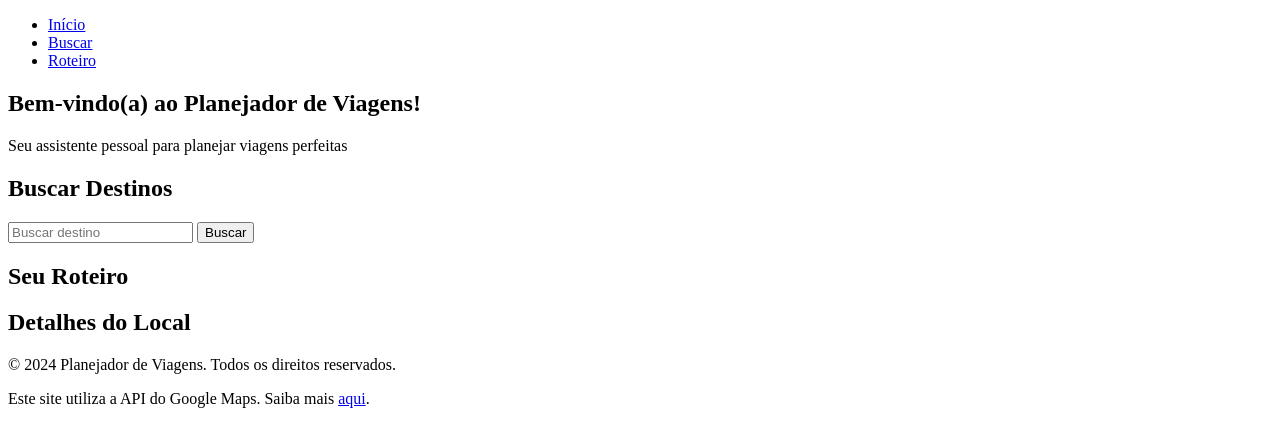
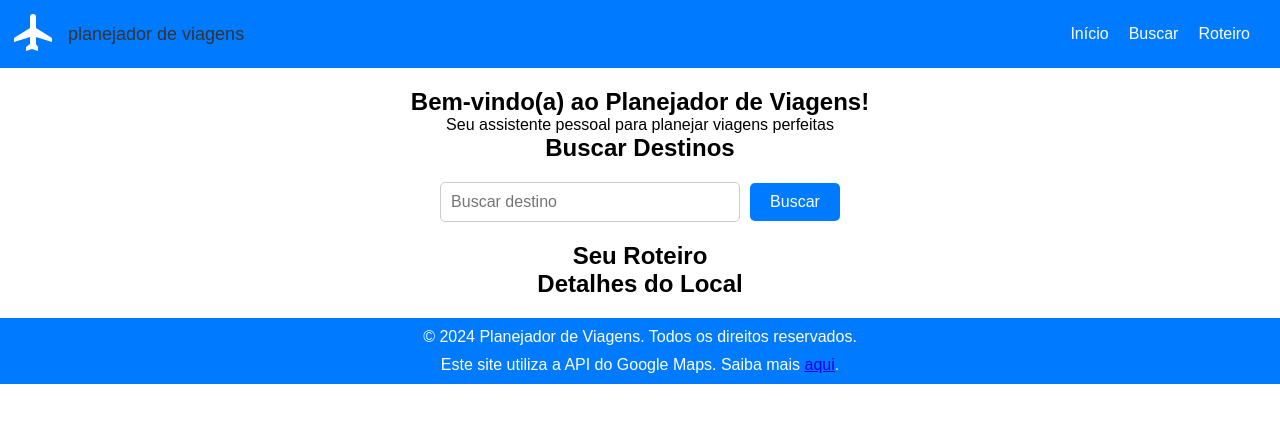
Before and after one commit to GiCCastro/planejador-de-viagens, a plain HTML site: page index.html in a window 1280 px wide. Drawn offline with Linux system fonts and the light colour scheme; some packages are replaced by stand-ins of ours.

Commit message:
Reorganizar HTML e CSS: adicionar classes para melhor estrutura e estilização

```diff
--- /dev/null
+++ b/css/styles.css
@@ -0,0 +1,136 @@
+* {
+    font-family: Arial, Helvetica, sans-serif;
+    margin: 0;
+    padding: 0;
+    box-sizing: border-box;
+}
+
+.header {
+    background-color: #007BFF;
+    padding: 10px;
+    color: white;
+}
+.nav {
+    display: flex;
+    justify-content: space-between;
+    align-items: center;
+}
+
+.nav__image {
+    display: flex;
+    align-items: center;
+    gap: 10px;
+}
+
+.nav__image p {
+    margin: 0;
+    font-size: 18px;
+    color: #333;
+}
+
+.nav__image:hover svg {
+    transform: scale(1.1);
+}
+
+.nav__image:hover p {
+    color: #007BFF;
+}
+
+.nav__list {
+    list-style: none;
+    padding: 0;
+    display: flex;
+    gap: 20px;
+    margin-right: 20px;
+}
+
+.nav__item {
+    display: inline;
+}
+
+.nav__link {
+    text-decoration: none;
+    padding: 5px 0;
+    color: white;
+    position: relative;
+}
+
+.nav__link::after {
+    content: '';
+    position: absolute;
+    bottom: -1px;
+    left: 0;
+    width: 0;
+    height: 2px;
+    background-color: #ffcc00;
+    transition: width 0.3s ease;
+    opacity: 0;
+}
+
+.nav__link:hover::after {
+    width: 100%;
+    opacity: 1;
+}
+
+.main {
+    padding: 20px;
+    display: flex;
+    /* justify-content: center; */
+    flex-direction: column;
+    align-items: center;
+}
+
+.section__description,
+.search__title{
+    text-align: center;
+}
+
+/* Estilo para o campo de busca */
+.search__input {
+    width: 300px;
+    padding: 10px;
+    border: 1px solid #ccc;
+    border-radius: 5px;
+    font-size: 16px;
+}
+
+/* Estilo para o botão de busca */
+.search__button {
+    padding: 10px 20px;
+    background-color: #007BFF;
+    color: white;
+    border: none;
+    border-radius: 5px;
+    cursor: pointer;
+    font-size: 16px;
+    margin-left: 10px;
+}
+
+/* Efeito de hover para o botão de busca */
+.search__button:hover {
+    background-color: #0056b3;
+}
+
+/* Estilo para o container do campo de busca e do botão */
+.search__container {
+    display: flex;
+    align-items: center;
+    justify-content: center;
+    margin: 20px 0;
+}
+
+
+.map {
+    height: 400px;
+    width: 100%;
+}
+
+.footer {
+    display: flex;
+    text-align: center;
+    flex-direction: column;
+    gap: 10px;
+    padding: 10px;
+    background-color: #007BFF;
+    color: white;
+}
--- a/index.html
+++ b/index.html
@@ -3,42 +3,56 @@
 <head>
     <meta charset="UTF-8">
     <meta name="viewport" content="width=device-width, initial-scale=1.0">
+    <link rel="stylesheet" href="css/styles.css">
+    <link rel="stylesheet" href="https://cdnjs.cloudflare.com/ajax/libs/font-awesome/6.0.0-beta3/css/all.min.css">
     <title>Planejador de Viagens</title>
 </head>
 <body>
-    <header>
-        <nav>
-            <ul>
-                <li><a href="#">Início</a></li>
-                <li><a href="#">Buscar</a></li>
-                <li><a href="#">Roteiro</a></li>
-            </ul>
+    <header class="header">
+        <nav class="nav">
+            <div class="nav__image">
+                <svg width="48" height="48" viewBox="0 0 24 24" fill="none" xmlns="http://www.w3.org/2000/svg">
+                    <path d="M21 16v-2l-8-5V3.5a1.5 1.5 0 0 0-3 0V9l-8 5v2l8-2.5V17l-2 1.5v2l3-1 3 1v-2L13 17v-3.5l8 2.5z" fill="currentColor"/>
+                </svg>
+                <p>planejador de viagens</p>
+            </div>
+            <div class="nav__menu">
+                <ul class="nav__list">
+                    <li class="nav__item"><a href="#" class="nav__link">Início</a></li>
+                    <li class="nav__item"><a href="#" class="nav__link">Buscar</a></li>
+                    <li class="nav__item"><a href="#" class="nav__link">Roteiro</a></li>
+                </ul>
+            </div>
         </nav>
     </header>
-    <main>
-        <section id="home">
-            <h1>Bem-vindo(a) ao Planejador de Viagens!</h1>
-            <p>Seu assistente pessoal para planejar viagens perfeitas</p>
+    <main class="main">
+        <section id="home" class="section__home">
+            <h1 class="section__title">Bem-vindo(a) ao Planejador de Viagens!</h1>
+            <p class="section__description">Seu assistente pessoal para planejar viagens perfeitas</p>
         </section>
         <section id="search">
-            <h1>Buscar Destinos</h1>
-            <input type="text" id="search__input" placeholder="Buscar destino">
-            <button id="search-button">Buscar</button>
+            <h1 class="search__title">Buscar Destinos</h1>
+            <div class="search__container">
+                <input type="search" id="search__input" class="search__input" placeholder="Buscar destino">
+                <button id="search-button" class="search__button">Buscar</button>
+            </div>
             <div id="map"></div>
         </section>
-        <section id="itinerary">
-            <h1>Seu Roteiro</h1>
-            <ul id="itinerary__list"></ul>
+        <section id="itinerary" class="section__itinerary">
+            <h1 class="section__title">Seu Roteiro</h1>
+            <ul id="itinerary__list" class="itinerary__list"></ul>
         </section>
-        <section id="details">
-            <h1>Detalhes do Local</h1>
-            <div id="location__details"></div>
+        <section id="details" class="section__details">
+            <h1 class="section__title">Detalhes do Local</h1>
+            <div id="location__details" class="location__details"></div>
         </section>
     </main>
-    <footer>
-        <p>© 2024 Planejador de Viagens. Todos os direitos reservados.</p>
-        <p>Este site utiliza a API do Google Maps. Saiba mais <a href="https://developers.google.com/maps/documentation/javascript/overview" target="_blank">aqui</a>.</p>
+    <footer class="footer">
+        <p class="footer__text">© 2024 Planejador de Viagens. Todos os direitos reservados.</p>
+        <p class="footer__text">Este site utiliza a API do Google Maps. Saiba mais <a href="https://developers.google.com/maps/documentation/javascript/overview" target="_blank">aqui</a>.</p>
     </footer>
-    <script src="https://maps.googleapis.com/maps/api/js?key=AIzaSyCiHVhCQ8-hr6aLiJ7t3UUBwWqAnaGY-RY&callback=initMap" async defer></script>
+    <script src="https://maps.googleapis.com/maps/api/js?key=AIzaSyCiHVhCQ8-hr6aLiJ7t3UUBwWqAnaGY-RY&callback=initMap"
+        async defer></script>
+    <script src="js/app.js"></script>
 </body>
 </html>
```
